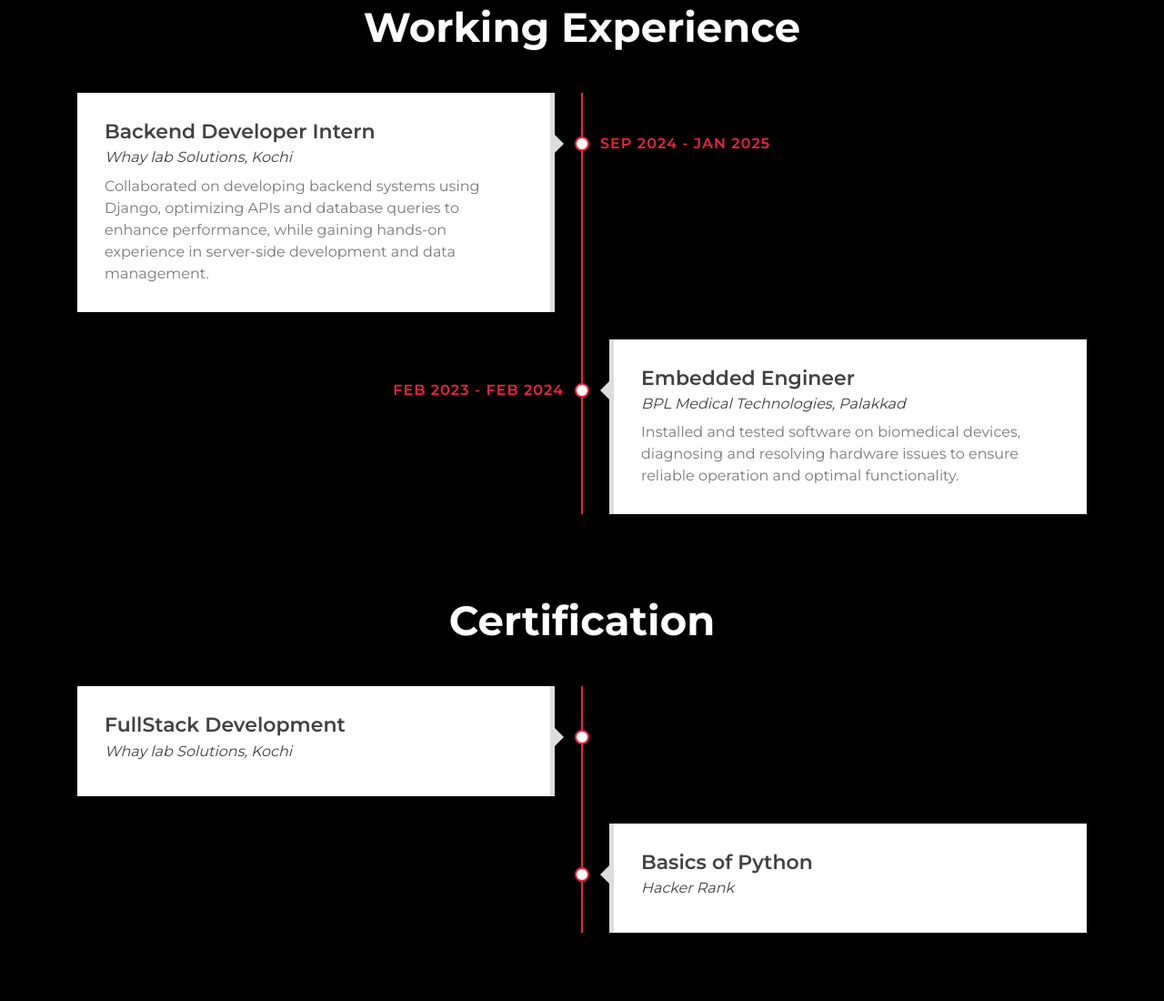
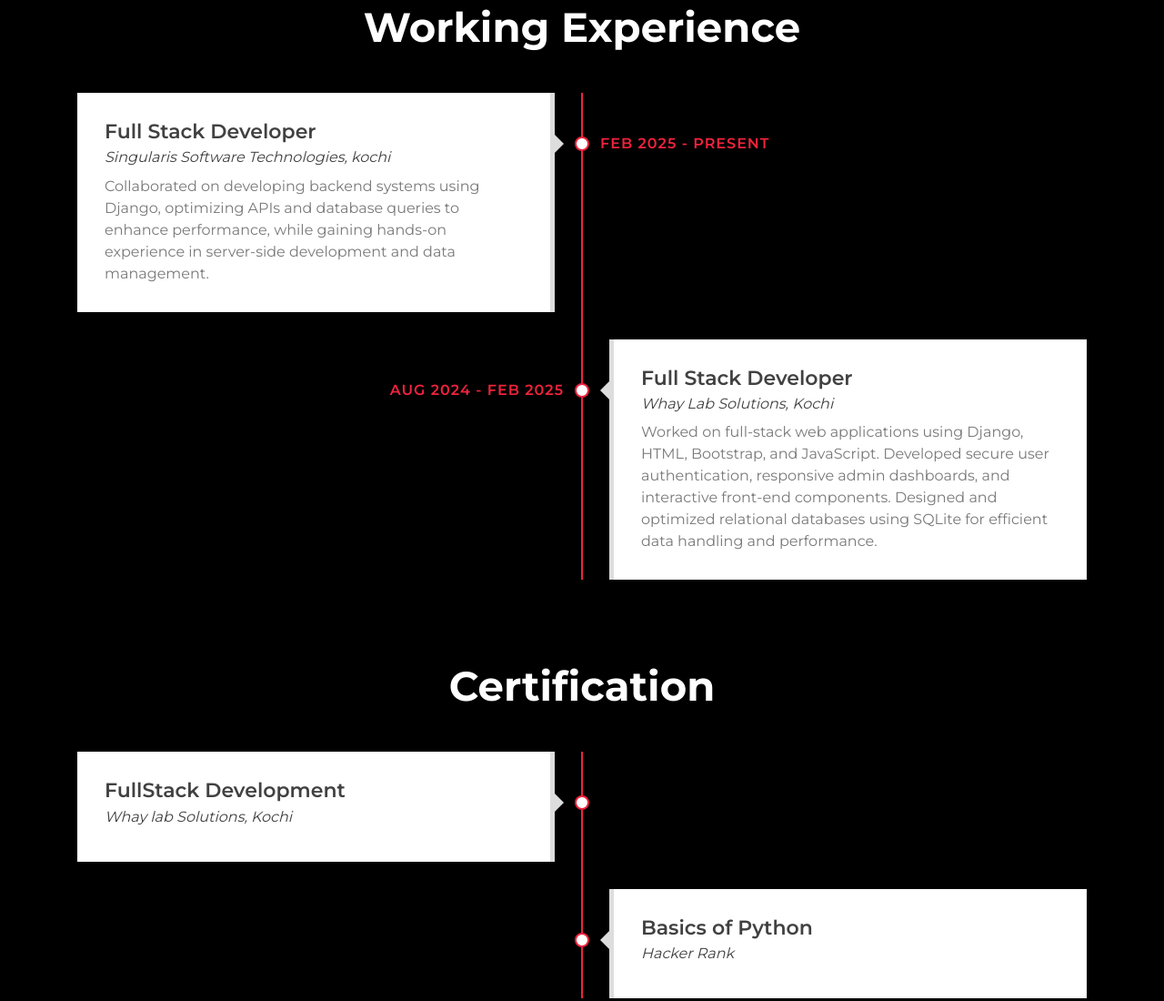
Before and after one commit to MRIDHUL9366/Mridhul-portfolio, a plain HTML site: page index.html in a window 1280 px wide. Shown: the part 1810-2910 px from the top of the page at 91% size. Drawn offline with nearby package versions, Linux system fonts and the light colour scheme.

Commit message:
Update index.html

```diff
--- a/index.html
+++ b/index.html
@@ -241,9 +241,9 @@
                 <div class="timeline">
                     <div class="timeline-item left wow slideInLeft" data-wow-delay="0.1s">
                         <div class="timeline-text">
-                            <div class="timeline-date">SEP 2024 - JAN 2025</div>
-                            <h2>Backend Developer Intern </h2>
-                            <h4>Whay lab Solutions, Kochi</h4>
+                            <div class="timeline-date">Feb 2025 - Present</div>
+                            <h2>Full Stack Developer</h2>
+                            <h4>Singularis Software Technologies, kochi</h4>
                             <p>
                                Collaborated on developing backend systems using Django, optimizing APIs and database queries to enhance performance, while gaining hands-on experience in server-side development and data management.
                             </p>
@@ -251,11 +251,11 @@
                     </div>
                     <div class="timeline-item right wow slideInRight" data-wow-delay="0.1s">
                         <div class="timeline-text">
-                            <div class="timeline-date">feb 2023 - feb 2024</div>
-                            <h2>Embedded Engineer</h2>
-                            <h4>BPL Medical Technologies, Palakkad</h4>
+                            <div class="timeline-date">Aug 2024 - feb 2025</div>
+                            <h2>Full Stack Developer </h2>
+                            <h4>Whay Lab Solutions, Kochi</h4>
                             <p>
-                               Installed and tested software on biomedical devices, diagnosing and resolving hardware issues to ensure reliable operation and optimal functionality.
+                                Worked on full-stack web applications using Django, HTML, Bootstrap, and JavaScript. Developed secure user authentication, responsive admin dashboards, and interactive front-end components. Designed and optimized relational databases using SQLite for efficient data handling and performance.
                             </p>
                         </div>
                     </div>
@@ -313,7 +313,7 @@
                     <div class="timeline-item left wow slideInLeft" data-wow-delay="0.1s">
                         <div class="timeline-text">
                             <div class="timeline-date">JUN 2018 - MAR 2020</div>
-                            <h2>DIPLOMA EEE</h2>
+                            <h2>Electrical and Electronics Engineering</h2>
                             <h4>Christ The King college</h4>
                             <p>
                             </p>
```
